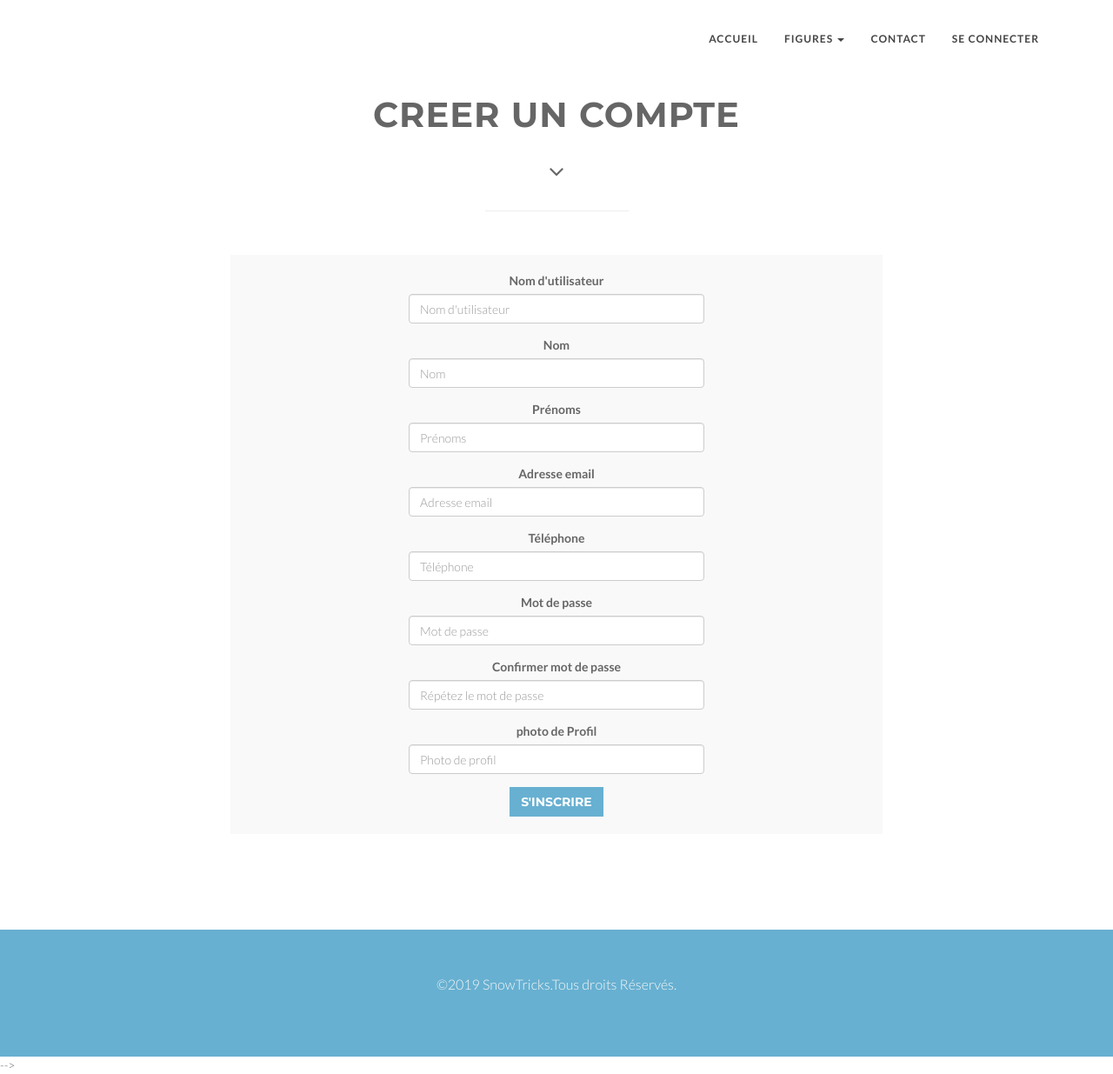
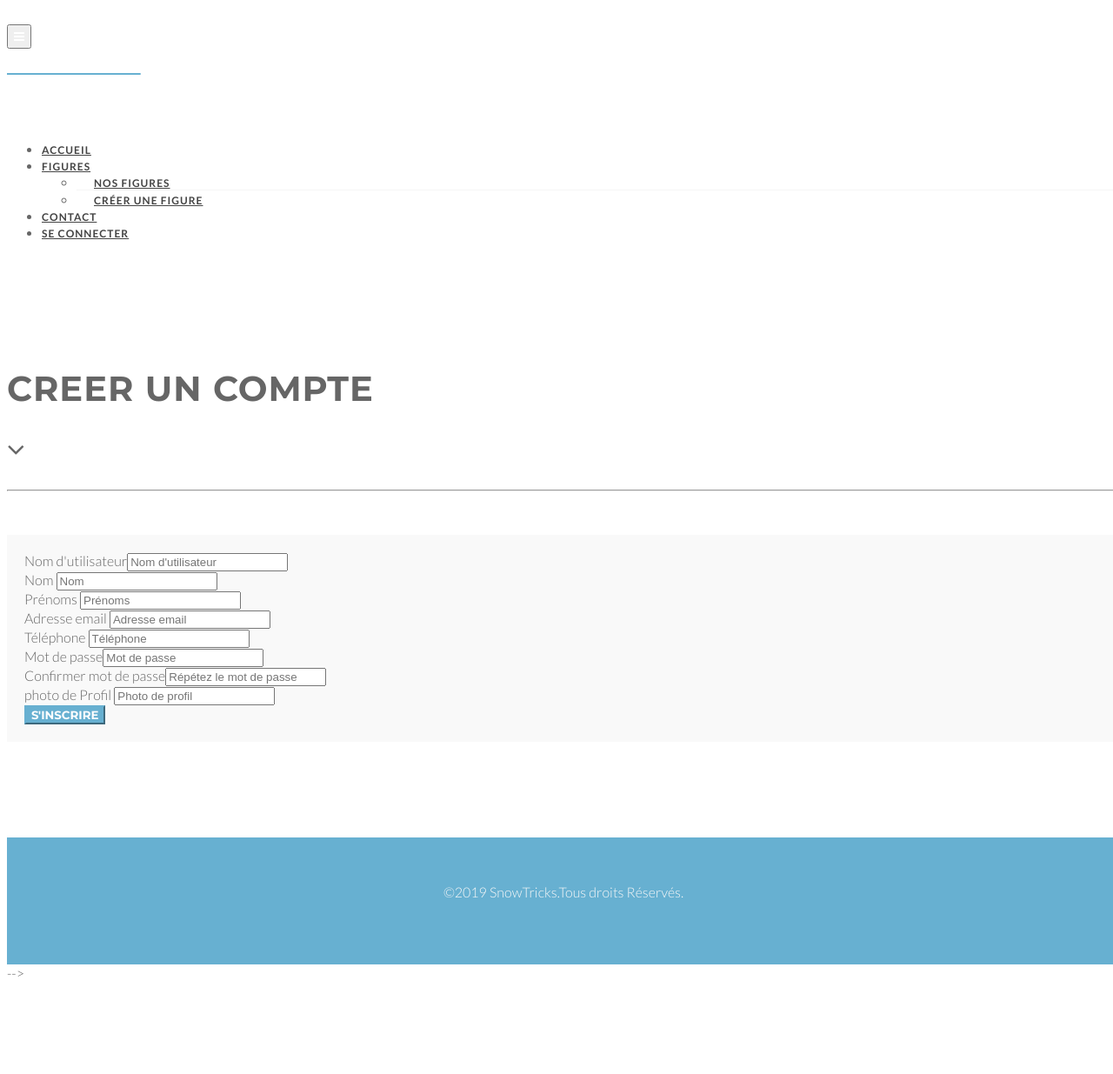
Before and after one commit to drigos1er/Snowtricks, a Symfony app: template templates/security/registration.html.twig in a window 1280 px wide. Shown: the whole page at 87% size. After the commit the page ends 1123 px from the top, so only its background shows below. Run offline with Twig, Linux system fonts and the light colour scheme; the template is opened without the code that fills it: most values are stand-ins (such as "Sample title", 1, 10 or a date in 2020); form fields are guessed from the names that the template uses; some libraries are stand-ins or nearby versions.

Commit message:
GESTION CSS PROD5

```diff
--- a/templates/layout.html.twig
+++ b/templates/layout.html.twig
@@ -12,8 +12,8 @@
 
     {# Bootstrap Core CSS
     <link href="{{ asset('build/css/app.css') }}" rel="stylesheet" type="text/css">
-        <link href="{{ asset('build/css/font-awesome.min.css') }}" rel="stylesheet" type="text/css">#}
-        <link href="{{ asset('build/css/bootstrap.min.css') }}" rel="stylesheet" type="text/css">
+        <link href="{{ asset('build/css/font-awesome.min.css') }}" rel="stylesheet" type="text/css">
+        <link href="{{ asset('build/css/bootstrap.min.css') }}" rel="stylesheet" type="text/css">#}
         <link href="/public/css/font-awesome.min.css" rel="stylesheet" type="text/css">
         <link href="/public/css/animate.css" rel="stylesheet" />
         <link href="/public/css/style.css" rel="stylesheet">
```
